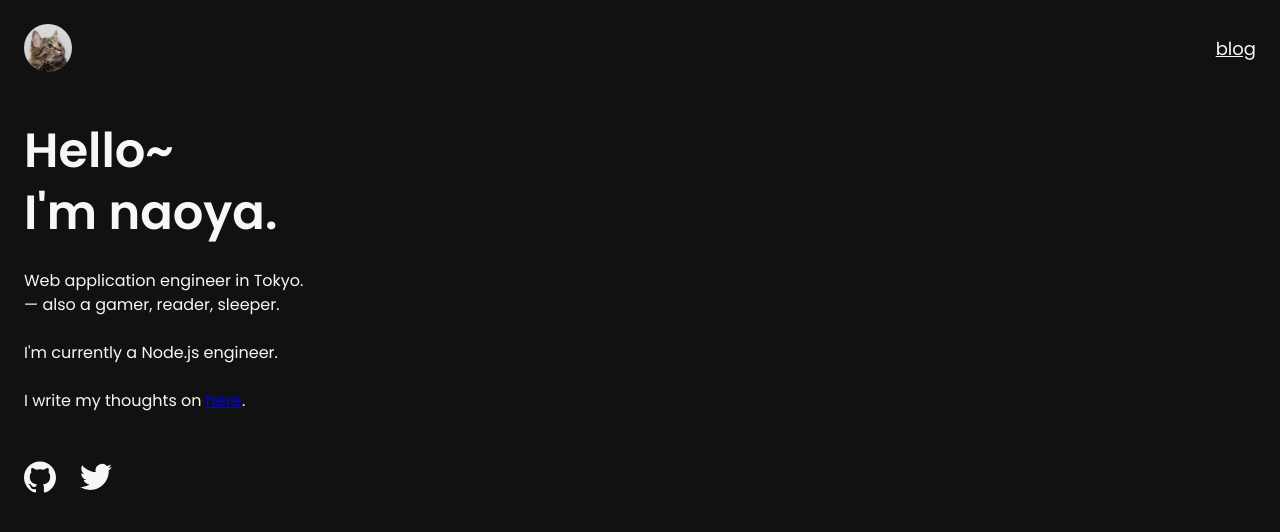
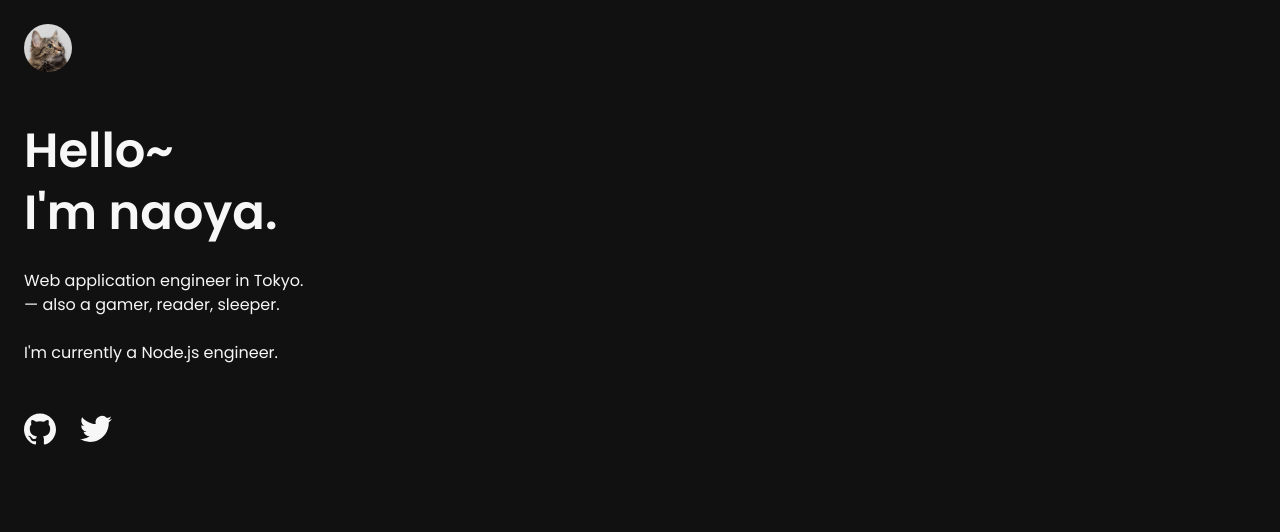
Before and after one commit to nazna/nazna.dev, a Next.js app: page / in a window 1280 px wide. Shown: the top 532 px of the page. Built offline with nearby package versions, Linux system fonts and the light colour scheme.

Commit message:
chore: remove not inplemented element

```diff
--- a/src/components/header/index.tsx
+++ b/src/components/header/index.tsx
@@ -6,9 +6,6 @@ export function Header() {
       <a className={styles.avatar} href="/">
         <img width="48px" height="48px" src="/avatar.jpg" />
       </a>
-      <a className={styles.blog} href="//blog.nazna.dev">
-        blog
-      </a>
     </header>
   )
 }
--- a/src/components/profile/index.tsx
+++ b/src/components/profile/index.tsx
@@ -15,9 +15,6 @@ export function Profile() {
           &mdash; also a gamer, reader, sleeper.
         </p>
         <p>I'm currently a Node.js engineer.</p>
-        <p>
-          I write my thoughts on <a href="//blog.nazna.dev">here</a>.
-        </p>
       </section>
     </main>
   )
```
